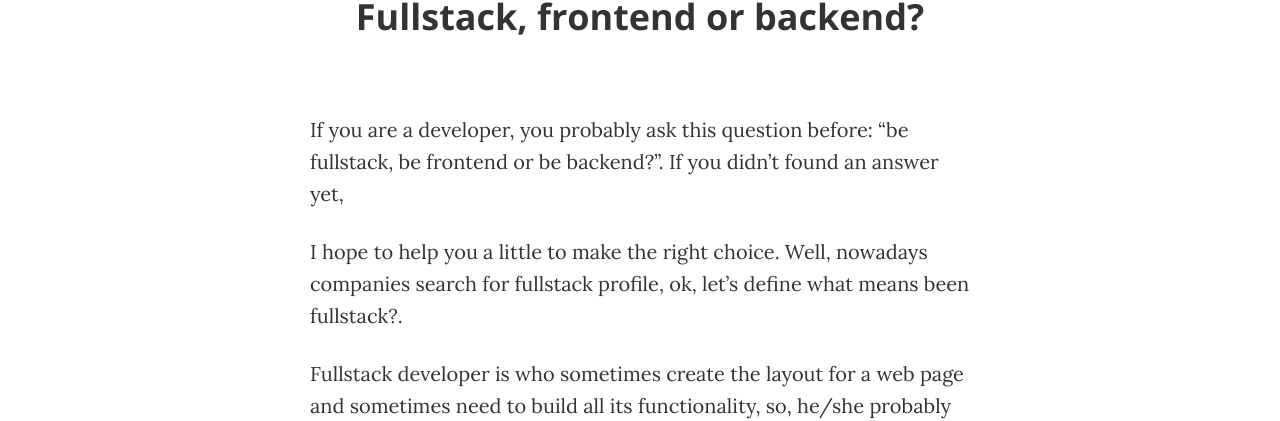
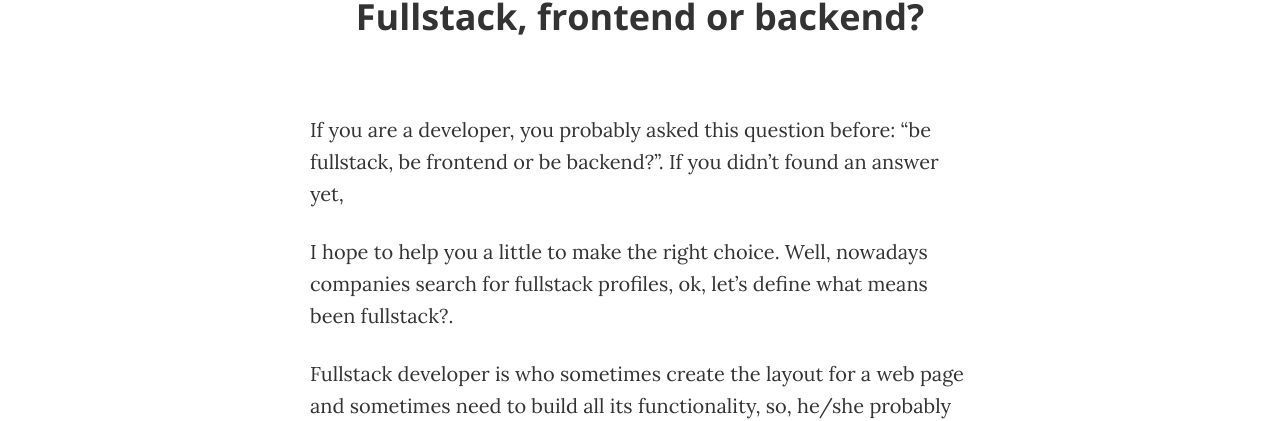
Before and after one commit to leydisContre7777/leydisContre7777.github.io, a Jekyll site: the page built from _posts/2018-07-30-fullstack-frontend-backend.markdown, in a window 1280 px wide. Shown: the part 309-730 px from the top of the page. Built offline with Jekyll 4.4.1, drawn with Linux system fonts in a browser that asks for light colours.

Commit message:
Improving fullstack post

```diff
--- a/_posts/2018-07-30-fullstack-frontend-backend.markdown
+++ b/_posts/2018-07-30-fullstack-frontend-backend.markdown
@@ -4,9 +4,9 @@ title:  "Fullstack, frontend or backend?"
 date:   2018-07-30 16:57:51
 ---
 
-If you are a developer, you probably ask this question before: "be fullstack, be frontend or be backend?". If you didn't found an answer yet,
+If you are a developer, you probably asked this question before: "be fullstack, be frontend or be backend?". If you didn't found an answer yet,
 
-I hope to help you a little to make the right choice.  Well,  nowadays companies search for fullstack profile, ok, let's define what means been fullstack?.
+I hope to help you a little to make the right choice.  Well,  nowadays companies search for fullstack profiles, ok, let's define what means been fullstack?.
 
 
 Fullstack developer is who sometimes  create the layout for a web page and sometimes  need to build all its functionality, so, he/she probably needs to know/work with the following technologies:
```
